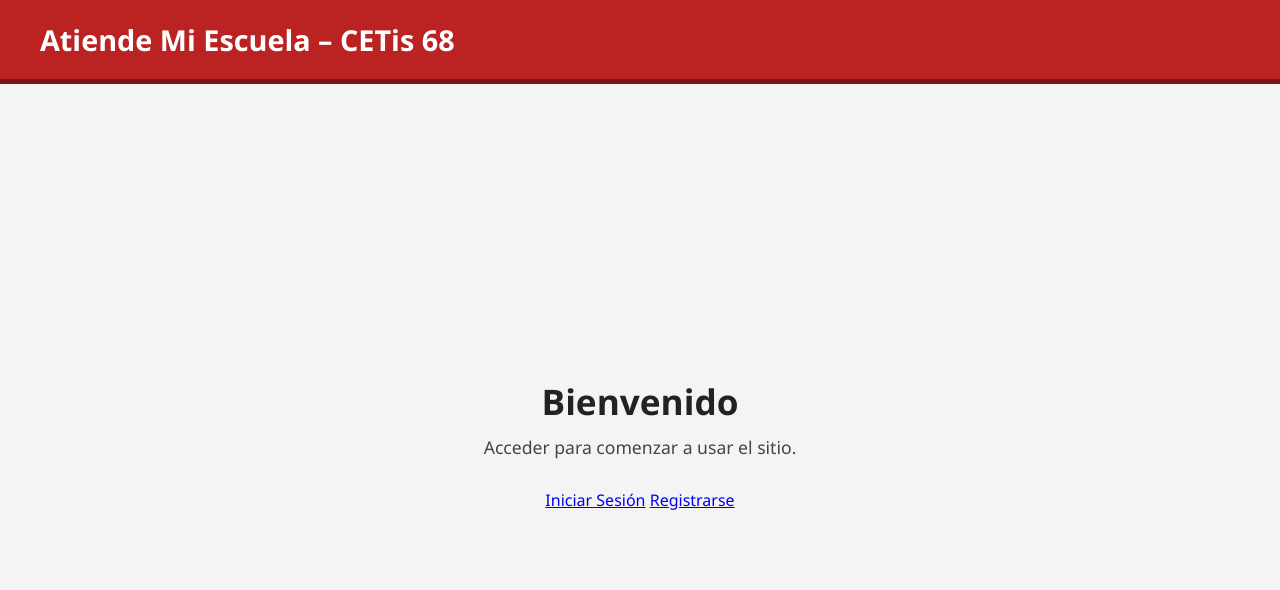
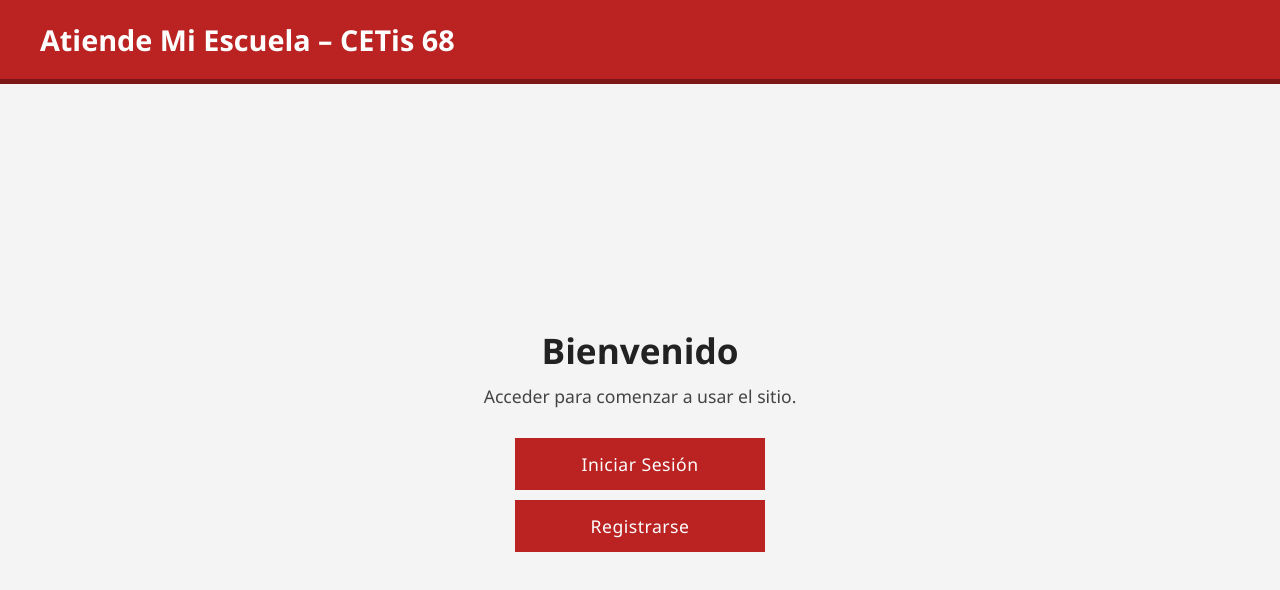
Before and after one commit to Brushbean/pruebafinal1, a website: page public/index.html in a window 1280 px wide. Drawn offline with Linux system fonts and the light colour scheme.

Commit message:
Update index.html

```diff
--- a/public/index.html
+++ b/public/index.html
@@ -20,8 +20,14 @@
             <h1>Bienvenido</h1>
             <p>Acceder para comenzar a usar el sitio.</p>
 
-            <a href="/public/iniciarsesion/iniciosesion.html" class="boton-iniciar">Iniciar Sesión</a>
-            <a href="/public/registrarse/registro.html" class="boton-registrarse">Registrarse</a>
+            <button class="boton" onclick="location.href='iniciarsesion/iniciosesion.html'">
+                 Iniciar Sesión
+            </button>
+
+            <button class="boton" onclick="location.href='registrarse/registro.html'">
+                Registrarse
+            </button>
+
         </section>
     </main>
 
```
